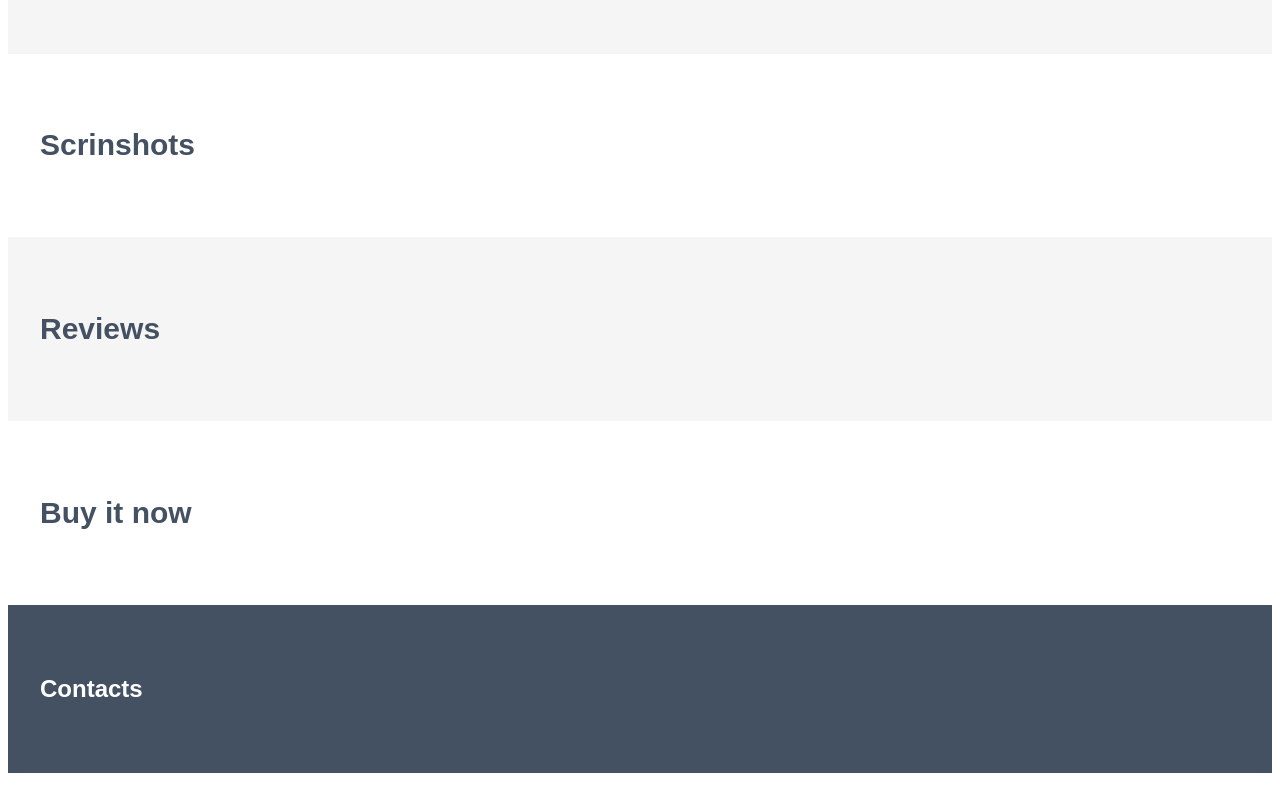
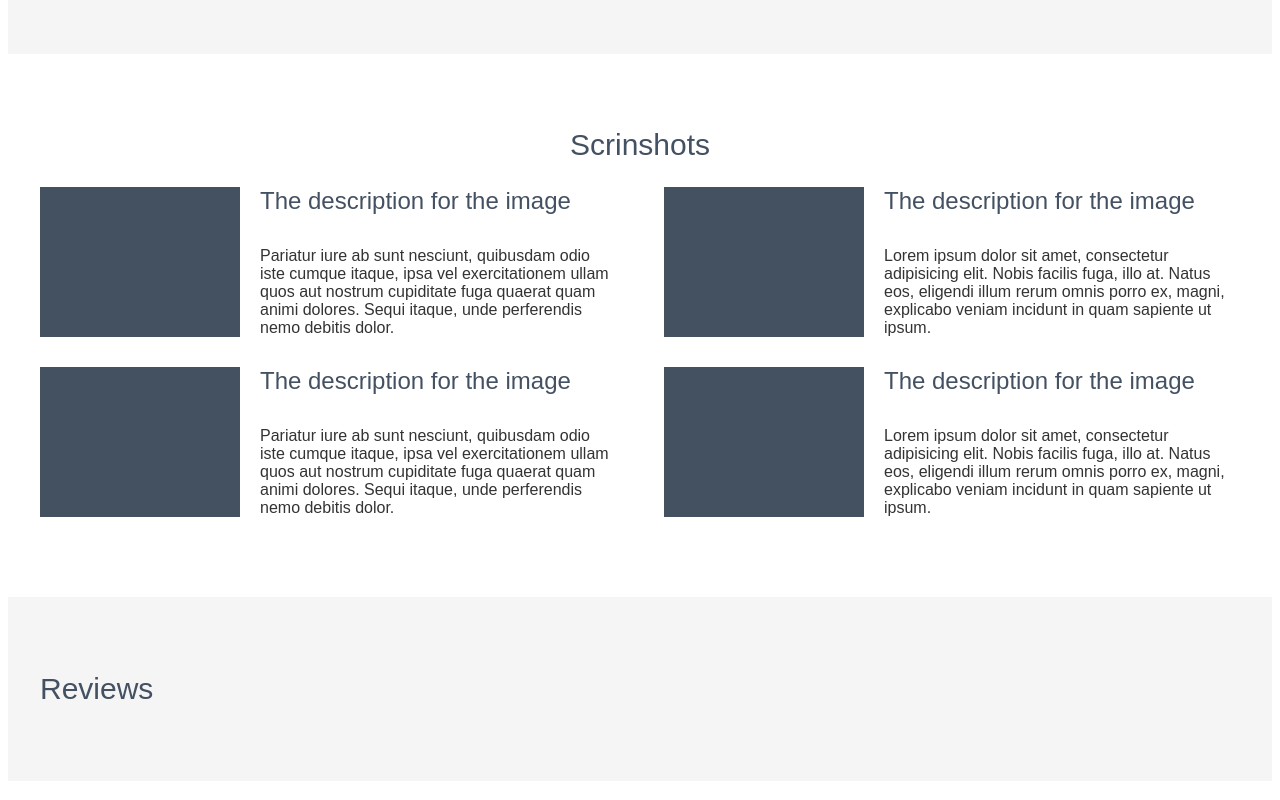
Before and after one commit to YanVI9/maket_5_minilending, a plain HTML site: page index.html in a window 1280 px wide. Shown: the part 1060-1860 px from the top of the page. Drawn offline with Linux system fonts and the light colour scheme.

Commit message:
Добавлен блок Scrinshots
Блок сделан из 4 элементов, выравнен flexbox.
Изменено  свойство font-weight  класса section__caption. Текст в шаблоне не bold.

```diff
--- a/css/style.css
+++ b/css/style.css
@@ -27,6 +27,7 @@ body {
 .section__caption {
     color: #445162;
     font-size: 30px;
+    font-weight: 500;
 }
 
 .section__caption_type-center {
@@ -109,3 +110,40 @@ body {
     font-size: 16px;
     margin: 0;
 }
+
+/* Scrinshots block */
+
+.scrinshots-block {
+    display: flex;
+    flex-wrap: wrap;
+    justify-content: space-between;
+}
+
+.scrinshots-block__item {
+    display: flex;
+    width: 48%;
+    margin-bottom: 30px;
+}
+
+.scrinshots-block__image {
+    margin-right: 20px;
+}
+
+.text-block {
+    display: flex;
+    flex-direction: column;
+    justify-content: space-between;
+}
+
+.text-block__header {
+    margin: 0;
+    font-size: 24px;
+    color: #445162;
+    font-weight: 500;
+}
+
+.text-block__text {
+    margin: 0;
+    font-size: 16px;
+    color: #333333;
+}
--- a/index.html
+++ b/index.html
@@ -52,34 +52,80 @@
             <div class="plusProduckt-block">
                 <div class="plusProduct-block__item">
                     <i class="fa fa-plus-square plusProduct-block__plus" aria-hidden="true"></i>
-                    <p class="plusProduct-block__text">Delectus dolorem vero quae beatae quasi dolor deserunt iste amet atque, impedit iure placeat, ullam. Reprehenderit aliquam, nemo cum velit ratione perferendis quas, maxime, quaerat porro totam, dolore minus inventore.</p>
+                    <p class="plusProduct-block__text">Delectus dolorem vero quae beatae quasi dolor deserunt iste amet atque, impedit iure placeat, ullam.
+                        Reprehenderit aliquam, nemo cum velit ratione perferendis quas, maxime, quaerat porro totam, dolore
+                        minus inventore.</p>
                 </div>
                 <div class="plusProduct-block__item">
                     <i class="fa fa-plus-square plusProduct-block__plus" aria-hidden="true"></i>
-                    <p class="plusProduct-block__text">Delectus dolorem vero quae beatae quasi dolor deserunt iste amet atque, impedit iure placeat, ullam. Reprehenderit aliquam, nemo cum velit ratione perferendis quas, maxime, quaerat porro totam, dolore minus inventore.</p>
+                    <p class="plusProduct-block__text">Delectus dolorem vero quae beatae quasi dolor deserunt iste amet atque, impedit iure placeat, ullam.
+                        Reprehenderit aliquam, nemo cum velit ratione perferendis quas, maxime, quaerat porro totam, dolore
+                        minus inventore.</p>
                 </div>
                 <div class="plusProduct-block__item">
                     <i class="fa fa-plus-square plusProduct-block__plus" aria-hidden="true"></i>
-                    <p class="plusProduct-block__text">Delectus dolorem vero quae beatae quasi dolor deserunt iste amet atque, impedit iure placeat, ullam. Reprehenderit aliquam, nemo cum velit ratione perferendis quas, maxime, quaerat porro totam, dolore minus inventore.</p>
+                    <p class="plusProduct-block__text">Delectus dolorem vero quae beatae quasi dolor deserunt iste amet atque, impedit iure placeat, ullam.
+                        Reprehenderit aliquam, nemo cum velit ratione perferendis quas, maxime, quaerat porro totam, dolore
+                        minus inventore.</p>
                 </div>
                 <div class="plusProduct-block__item">
                     <i class="fa fa-plus-square plusProduct-block__plus" aria-hidden="true"></i>
-                    <p class="plusProduct-block__text">Delectus dolorem vero quae beatae quasi dolor deserunt iste amet atque, impedit iure placeat, ullam. Reprehenderit aliquam, nemo cum velit ratione perferendis quas, maxime, quaerat porro totam, dolore minus inventore.</p>
+                    <p class="plusProduct-block__text">Delectus dolorem vero quae beatae quasi dolor deserunt iste amet atque, impedit iure placeat, ullam.
+                        Reprehenderit aliquam, nemo cum velit ratione perferendis quas, maxime, quaerat porro totam, dolore
+                        minus inventore.</p>
                 </div>
                 <div class="plusProduct-block__item">
                     <i class="fa fa-plus-square plusProduct-block__plus" aria-hidden="true"></i>
-                    <p class="plusProduct-block__text">Delectus dolorem vero quae beatae quasi dolor deserunt iste amet atque, impedit iure placeat, ullam. Reprehenderit aliquam, nemo cum velit ratione perferendis quas, maxime, quaerat porro totam, dolore minus inventore.</p>
+                    <p class="plusProduct-block__text">Delectus dolorem vero quae beatae quasi dolor deserunt iste amet atque, impedit iure placeat, ullam.
+                        Reprehenderit aliquam, nemo cum velit ratione perferendis quas, maxime, quaerat porro totam, dolore
+                        minus inventore.</p>
                 </div>
                 <div class="plusProduct-block__item">
                     <i class="fa fa-plus-square plusProduct-block__plus" aria-hidden="true"></i>
-                    <p class="plusProduct-block__text">Delectus dolorem vero quae beatae quasi dolor deserunt iste amet atque, impedit iure placeat, ullam. Reprehenderit aliquam, nemo cum velit ratione perferendis quas, maxime, quaerat porro totam, dolore minus inventore.</p>
+                    <p class="plusProduct-block__text">Delectus dolorem vero quae beatae quasi dolor deserunt iste amet atque, impedit iure placeat, ullam.
+                        Reprehenderit aliquam, nemo cum velit ratione perferendis quas, maxime, quaerat porro totam, dolore
+                        minus inventore.</p>
                 </div>
             </div>
         </div>
     </section>
     <section class="section section_white">
         <div class="block-cover">
-            <h2 class="section__caption">Scrinshots</h2>
+            <h2 class="section__caption section__caption_type-center">Scrinshots</h2>
+            <div class="scrinshots-block">
+                <div class="scrinshots-block__item">
+                    <img src="img/image.png" alt="" class="scrinshots-block__image">
+                    <div class="text-block">
+                        <h3 class="text-block__header">The description for the image</h3>
+                        <p class="text-block__text">Pariatur iure ab sunt nesciunt, quibusdam odio iste cumque itaque, ipsa vel exercitationem ullam
+                            quos aut nostrum cupiditate fuga quaerat quam animi dolores. Sequi itaque, unde perferendis nemo
+                            debitis dolor.</p>
+                    </div>
+                </div>
+                <div class="scrinshots-block__item">
+                    <img src="img/image.png" alt="" class="scrinshots-block__image">
+                    <div class="text-block">
+                        <h3 class="text-block__header">The description for the image</h3>
+                        <p class="text-block__text">Lorem ipsum dolor sit amet, consectetur adipisicing elit. Nobis facilis fuga, illo at. Natus eos, eligendi illum rerum omnis porro ex, magni, explicabo veniam incidunt in quam sapiente ut ipsum.</p>
+                    </div>
+                </div>
+                <div class="scrinshots-block__item">
+                    <img src="img/image.png" alt="" class="scrinshots-block__image">
+                    <div class="text-block">
+                        <h3 class="text-block__header">The description for the image</h3>
+                        <p class="text-block__text">Pariatur iure ab sunt nesciunt, quibusdam odio iste cumque itaque, ipsa vel exercitationem ullam
+                            quos aut nostrum cupiditate fuga quaerat quam animi dolores. Sequi itaque, unde perferendis nemo
+                            debitis dolor.</p>
+                    </div>
+                </div>
+                <div class="scrinshots-block__item">
+                    <img src="img/image.png" alt="" class="scrinshots-block__image">
+                    <div class="text-block">
+                        <h3 class="text-block__header">The description for the image</h3>
+                        <p class="text-block__text">Lorem ipsum dolor sit amet, consectetur adipisicing elit. Nobis facilis fuga, illo at. Natus eos, eligendi illum rerum omnis porro ex, magni, explicabo veniam incidunt in quam sapiente ut ipsum.</p>
+                    </div>
+                </div>
+            </div>
         </div>
     </section>
     <section class="section section_grey">
```
Also changed, not shown: img/image.png (added).
